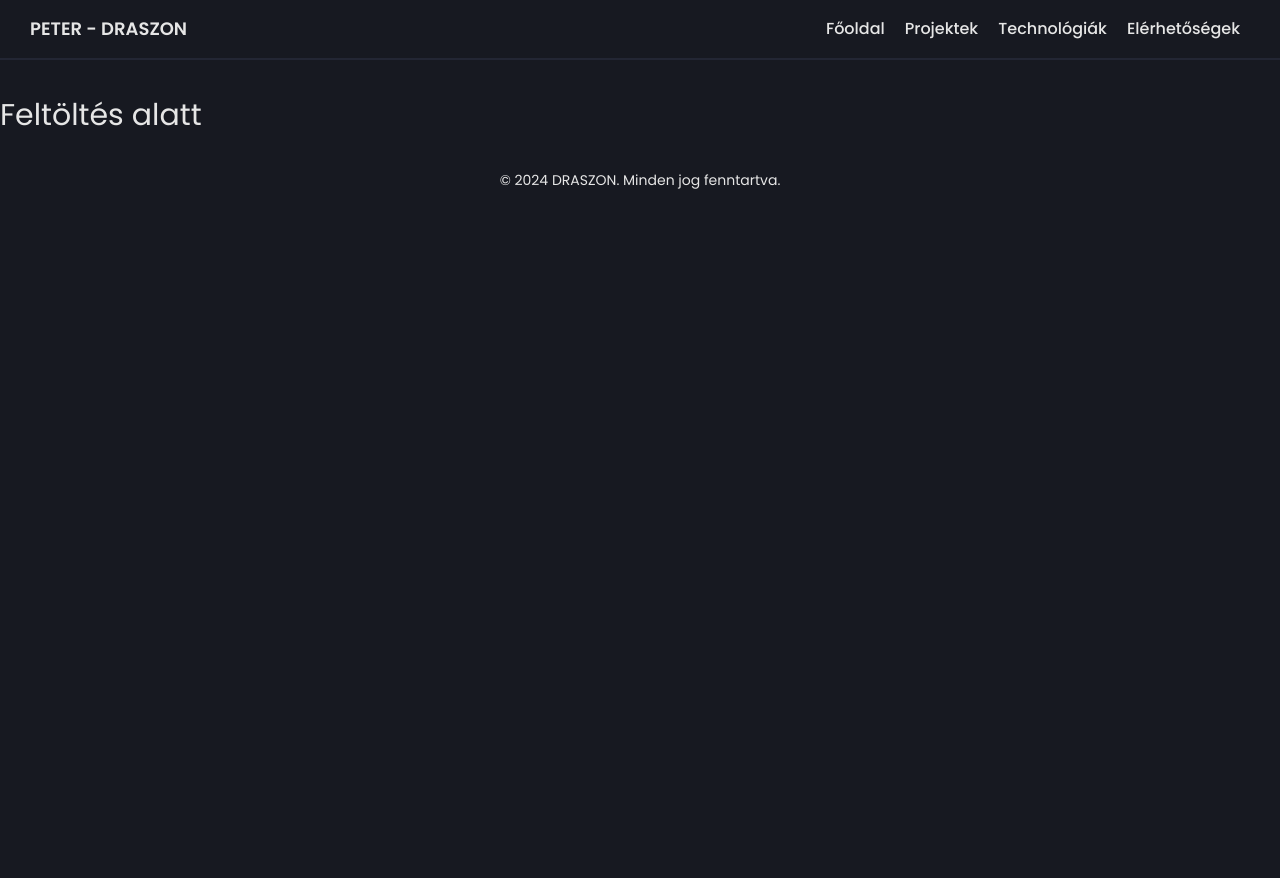
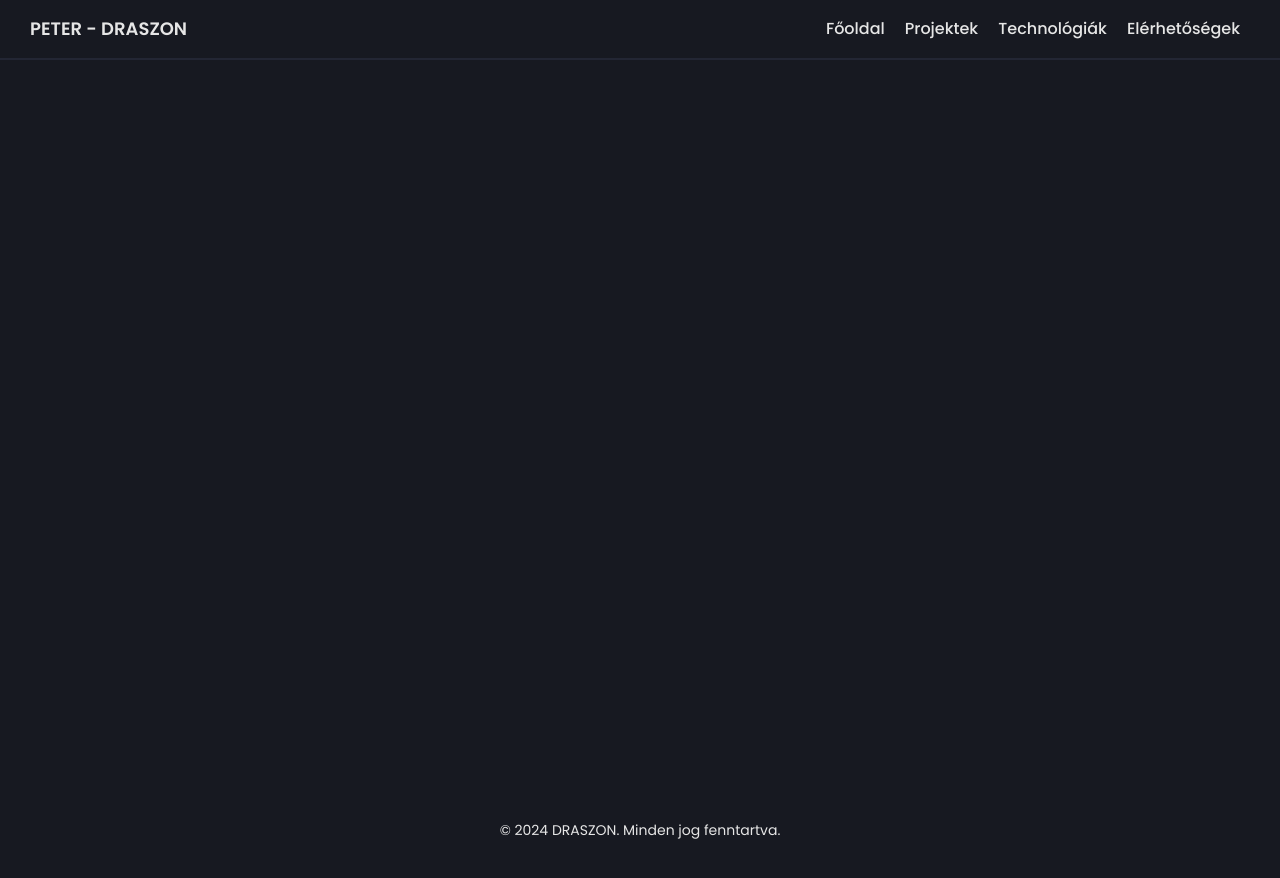
Before and after one commit to Draszon/vue-webpage, a Vue app: page /kopapirollo in a window 1280 px wide. Before the commit the page ends 800 px from the top, so only its background shows below. Built offline with nearby package versions, Linux system fonts and the light colour scheme.

Commit message:
kő papír olló

```diff
--- /dev/null
+++ b/src/components/KoPapirOllo.vue
@@ -0,0 +1,20 @@
+<template>
+
+</template>
+
+<script>
+  export default {
+    data() {
+      return {
+
+      }
+    },
+    method: {
+
+    }
+  }
+</script>
+
+<style scoped>
+
+</style>
--- a/src/views/KoPapirOlloView.vue
+++ b/src/views/KoPapirOlloView.vue
@@ -1,11 +1,28 @@
+<script setup>
+  import KoPapirOllo from '../components/KoPapirOllo.vue';
+</script>
+
 <template>
-  <h2 style="margin-top: 100px;">Feltöltés alatt</h2>
-  </template>
+  <section style="margin-top: 60px;">
+    <div class="container">
+      <div class="row">
+        <KoPapirOllo />
+      </div>
+    </div>
+  </section>
+</template>
 
-  <script>
+<style scoped>
+  .container {
+    height: 600px;
+    display: flex;
+    flex-direction: column;
+    justify-content: center;
+    align-items: center;
+  }
 
-  </script>
-
-  <style scoped>
-
-  </style>
+  .row {
+    display: flex;
+    flex-direction: column;
+  }
+</style>
```
